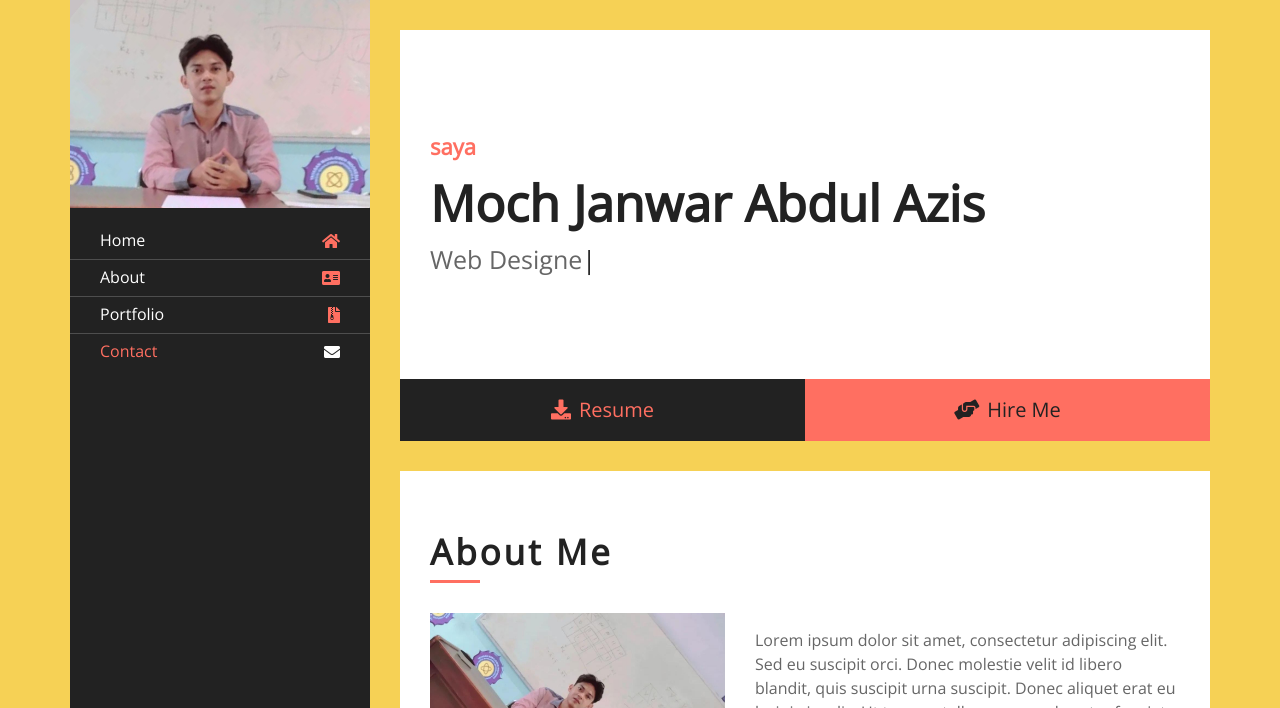
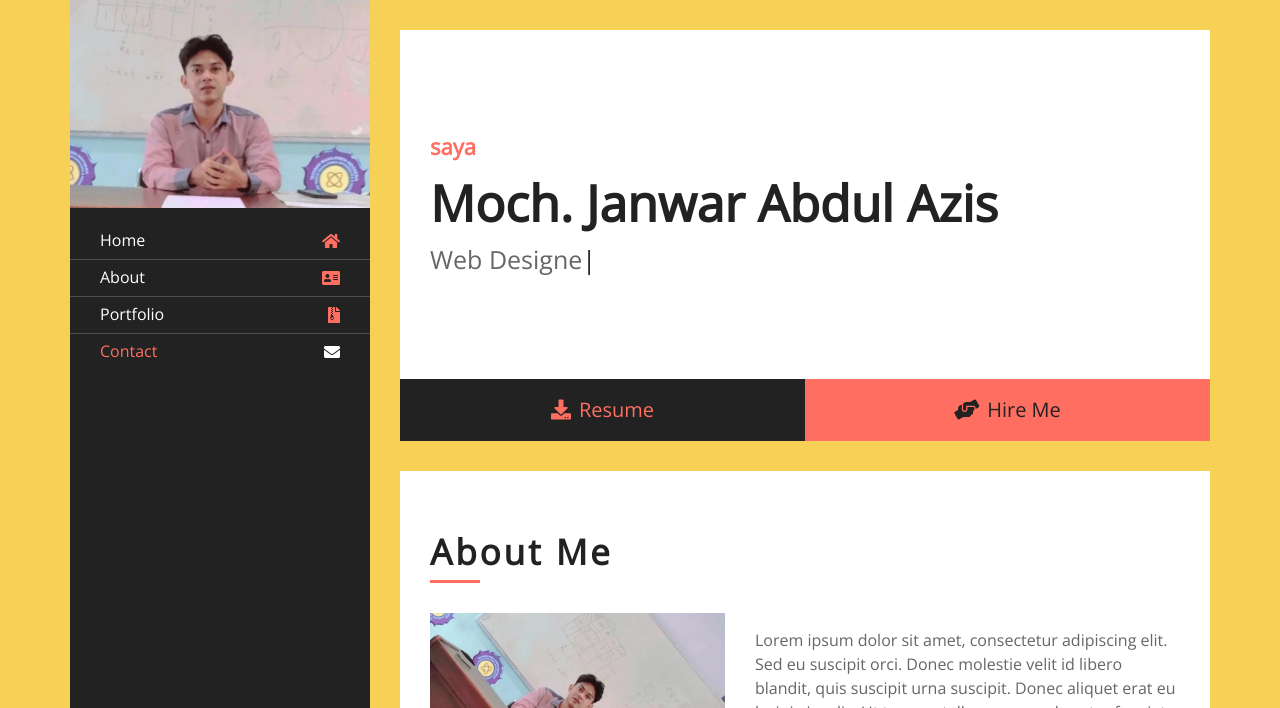
Before and after one commit to mAbdulA05/22166024-CV-MochJanwarAbdulAziz-PWA, a website with bundled scripts: page index.html in a window 1280 px wide. Shown: the top 708 px of the page. Built offline with nearby package versions, Linux system fonts and the light colour scheme.

Commit message:
Update index.html

```diff
--- a/index.html
+++ b/index.html
@@ -69,7 +69,6 @@
                     <a href="https://www.linkedin.com/in/moch-janwar-abdul-19679632b/" target="_blank" rel="noopener noreferrer" aria-label="LinkedIn">
                         <i class="fab fa-linkedin-in" aria-hidden="true"></i>
                     </a>
-
                 </div>
             </div>
             <div class="content">
@@ -77,7 +76,7 @@
                 <div class="header" id="header">
                     <div class="content-inner">
                         <p>saya</p>
-                        <h1>Moch Janwar Abdul Azis</h1>
+                        <h1>Moch. Janwar Abdul Azis</h1>
                         <h2></h2>
                         <div class="typed-text">Mahasiswa STMIK YMI TEGAL, Web Designer</div>
                     </div>
```
Lines whose indentation alone changed are shown as unchanged.
